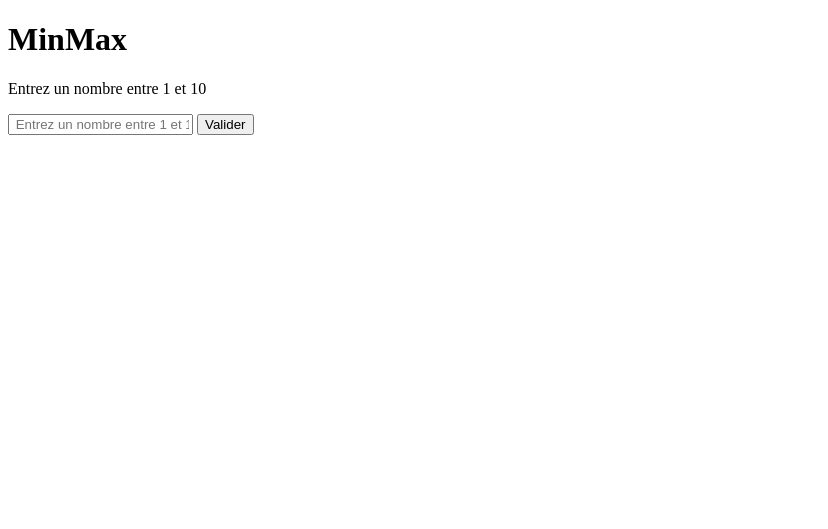
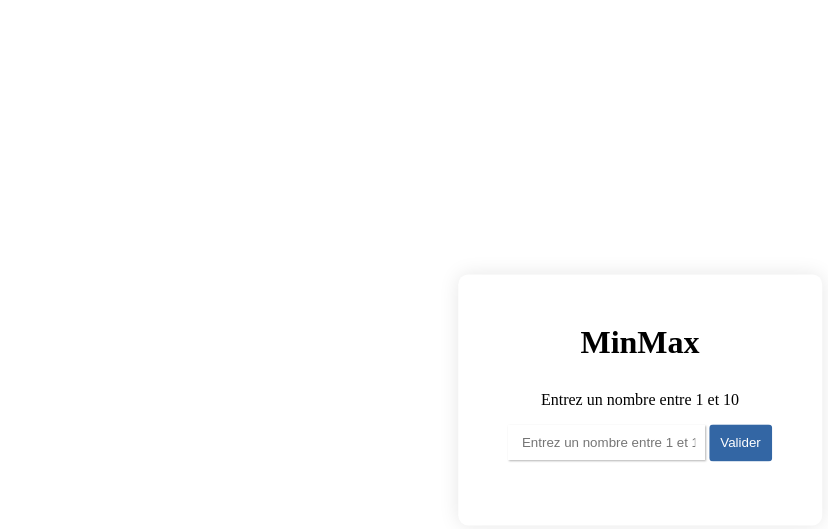
Before and after one commit to NdekoCode/Multi-exos-vanillaJS, a plain HTML site: page DOM/MinMax/index.html in a window 1280 px wide. Shown: the whole page, without its empty margins (0-828 px from the left). Drawn offline with Linux system fonts and the light colour scheme.

Commit message:
refactor: add styles

```diff
--- a/DOM/MinMax/index.html
+++ b/DOM/MinMax/index.html
@@ -5,7 +5,8 @@
   <meta charset="UTF-8">
   <meta http-equiv="X-UA-Compatible" content="IE=edge">
   <meta name="viewport" content="width=device-width, initial-scale=1.0">
-  <title>Document</title>
+  <link rel="stylesheet" href="./assets/css/app.css">
+  <title>MinMax</title>
 </head>
 
 <body>
```
Also changed, not shown: index.html (+1 -0 lines).
